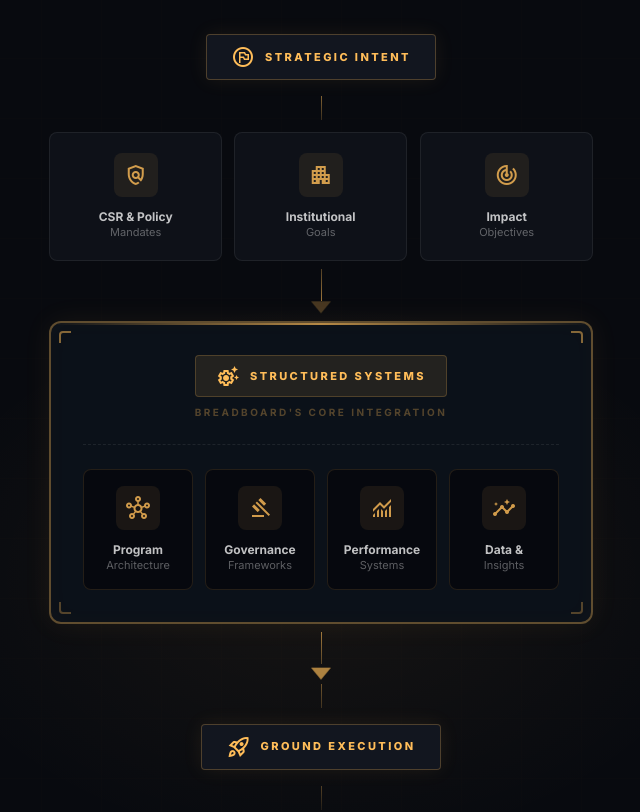
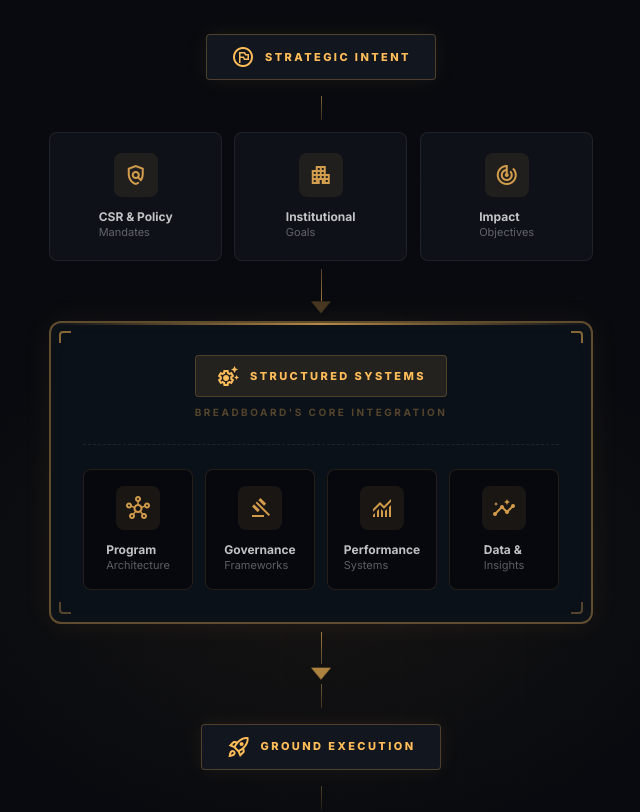
Before and after one commit to asherevolved/breadboard, a React (Vite) app in the folder breadboard-app/: page / in a window 1280 px wide. Shown: the part 3340-4152 px from the top of the page, without its empty margins (319-959 px from the left). Built offline with nearby package versions, Linux system fonts and the light colour scheme.

Commit message:
Set global text alignment to justified

```diff
--- a/breadboard-app/src/index.css
+++ b/breadboard-app/src/index.css
@@ -26,6 +26,12 @@
     -webkit-font-smoothing: antialiased;
     -moz-osx-font-smoothing: grayscale;
     overflow-x: hidden;
+    text-align: justify;
+  }
+
+  p {
+    text-align: justify;
+    hyphens: auto;
   }
 
   /* Custom scrollbar */
@@ -207,59 +213,172 @@
 
 /* ── Alignment Model animations ── */
 @keyframes flow-down {
-  0%   { opacity: 0.2; transform: scaleY(0) translateY(-10px); }
-  60%  { opacity: 1;   transform: scaleY(1) translateY(0); }
-  100% { opacity: 0.2; transform: scaleY(1) translateY(8px); }
+  0% {
+    opacity: 0.2;
+    transform: scaleY(0) translateY(-10px);
+  }
+
+  60% {
+    opacity: 1;
+    transform: scaleY(1) translateY(0);
+  }
+
+  100% {
+    opacity: 0.2;
+    transform: scaleY(1) translateY(8px);
+  }
 }
 
 @keyframes arrow-pulse {
-  0%, 100% { opacity: 0.3; transform: translateY(0); }
-  50%       { opacity: 1;   transform: translateY(4px); }
+
+  0%,
+  100% {
+    opacity: 0.3;
+    transform: translateY(0);
+  }
+
+  50% {
+    opacity: 1;
+    transform: translateY(4px);
+  }
 }
 
 @keyframes slide-in-from-left {
-  from { opacity: 0; transform: translateX(-40px); }
-  to   { opacity: 1; transform: translateX(0); }
+  from {
+    opacity: 0;
+    transform: translateX(-40px);
+  }
+
+  to {
+    opacity: 1;
+    transform: translateX(0);
+  }
 }
 
 @keyframes slide-in-from-right {
-  from { opacity: 0; transform: translateX(40px); }
-  to   { opacity: 1; transform: translateX(0); }
+  from {
+    opacity: 0;
+    transform: translateX(40px);
+  }
+
+  to {
+    opacity: 1;
+    transform: translateX(0);
+  }
 }
 
 @keyframes card-pop {
-  0%   { opacity: 0; transform: translateY(20px) scale(0.95); }
-  100% { opacity: 1; transform: translateY(0) scale(1); }
+  0% {
+    opacity: 0;
+    transform: translateY(20px) scale(0.95);
+  }
+
+  100% {
+    opacity: 1;
+    transform: translateY(0) scale(1);
+  }
 }
 
 @keyframes glow-pulse {
-  0%, 100% { box-shadow: 0 0 20px rgba(255,189,89,0.05), inset 0 0 20px rgba(255,189,89,0.02); }
-  50%       { box-shadow: 0 0 50px rgba(255,189,89,0.12), inset 0 0 30px rgba(255,189,89,0.04); }
+
+  0%,
+  100% {
+    box-shadow: 0 0 20px rgba(255, 189, 89, 0.05), inset 0 0 20px rgba(255, 189, 89, 0.02);
+  }
+
+  50% {
+    box-shadow: 0 0 50px rgba(255, 189, 89, 0.12), inset 0 0 30px rgba(255, 189, 89, 0.04);
+  }
 }
 
 @keyframes draw-line {
-  from { transform: scaleY(0); transform-origin: top; }
-  to   { transform: scaleY(1); transform-origin: top; }
+  from {
+    transform: scaleY(0);
+    transform-origin: top;
+  }
+
+  to {
+    transform: scaleY(1);
+    transform-origin: top;
+  }
 }
 
-.animate-flow-down    { animation: flow-down 1.8s ease-in-out infinite; }
-.animate-arrow-pulse  { animation: arrow-pulse 1.6s ease-in-out infinite; }
-.animate-slide-from-left  { animation: slide-in-from-left 0.7s ease-out both; }
-.animate-slide-from-right { animation: slide-in-from-right 0.7s ease-out both; }
-.animate-card-pop     { animation: card-pop 0.6s cubic-bezier(0.34,1.56,0.64,1) both; }
-.animate-glow-pulse   { animation: glow-pulse 3s ease-in-out infinite; }
-.animate-draw-line    { animation: draw-line 0.5s ease-out both; }
+.animate-flow-down {
+  animation: flow-down 1.8s ease-in-out infinite;
+}
 
-.delay-50  { animation-delay: 0.05s; }
-.delay-150 { animation-delay: 0.15s; }
-.delay-250 { animation-delay: 0.25s; }
-.delay-350 { animation-delay: 0.35s; }
-.delay-450 { animation-delay: 0.45s; }
-.delay-550 { animation-delay: 0.55s; }
-.delay-650 { animation-delay: 0.65s; }
-.delay-750 { animation-delay: 0.75s; }
-.delay-850 { animation-delay: 0.85s; }
-.delay-950 { animation-delay: 0.95s; }
-.delay-1000 { animation-delay: 1s; }
-.delay-1100 { animation-delay: 1.1s; }
-.delay-1200 { animation-delay: 1.2s; }
+.animate-arrow-pulse {
+  animation: arrow-pulse 1.6s ease-in-out infinite;
+}
+
+.animate-slide-from-left {
+  animation: slide-in-from-left 0.7s ease-out both;
+}
+
+.animate-slide-from-right {
+  animation: slide-in-from-right 0.7s ease-out both;
+}
+
+.animate-card-pop {
+  animation: card-pop 0.6s cubic-bezier(0.34, 1.56, 0.64, 1) both;
+}
+
+.animate-glow-pulse {
+  animation: glow-pulse 3s ease-in-out infinite;
+}
+
+.animate-draw-line {
+  animation: draw-line 0.5s ease-out both;
+}
+
+.delay-50 {
+  animation-delay: 0.05s;
+}
+
+.delay-150 {
+  animation-delay: 0.15s;
+}
+
+.delay-250 {
+  animation-delay: 0.25s;
+}
+
+.delay-350 {
+  animation-delay: 0.35s;
+}
+
+.delay-450 {
+  animation-delay: 0.45s;
+}
+
+.delay-550 {
+  animation-delay: 0.55s;
+}
+
+.delay-650 {
+  animation-delay: 0.65s;
+}
+
+.delay-750 {
+  animation-delay: 0.75s;
+}
+
+.delay-850 {
+  animation-delay: 0.85s;
+}
+
+.delay-950 {
+  animation-delay: 0.95s;
+}
+
+.delay-1000 {
+  animation-delay: 1s;
+}
+
+.delay-1100 {
+  animation-delay: 1.1s;
+}
+
+.delay-1200 {
+  animation-delay: 1.2s;
+}
```
